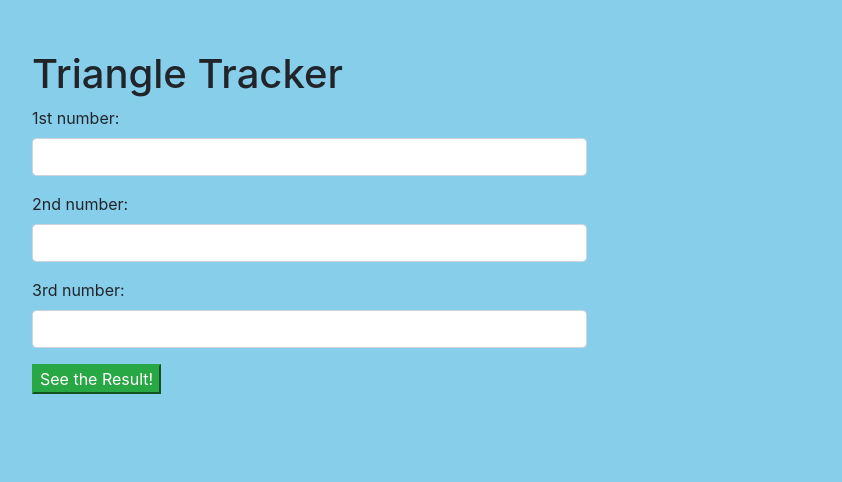
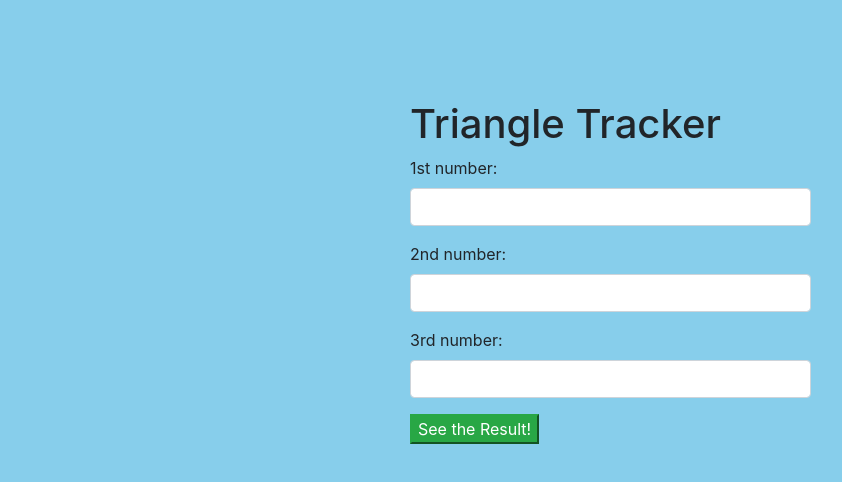
Before and after one commit to meganschultepdx/js_triangle, a plain HTML site: page index.html in a window 1280 px wide. Shown: the whole page, without its empty margins (53-895 px from the left). Drawn offline with Linux system fonts and the light colour scheme.

Commit message:
elaborate padding

```diff
--- a/css/styles.css
+++ b/css/styles.css
@@ -11,5 +11,5 @@ h4 {
 
 body {
   background-color: skyblue;
-  padding: 50px
+  padding: 100px 0% 0% 35%;
 }
```
